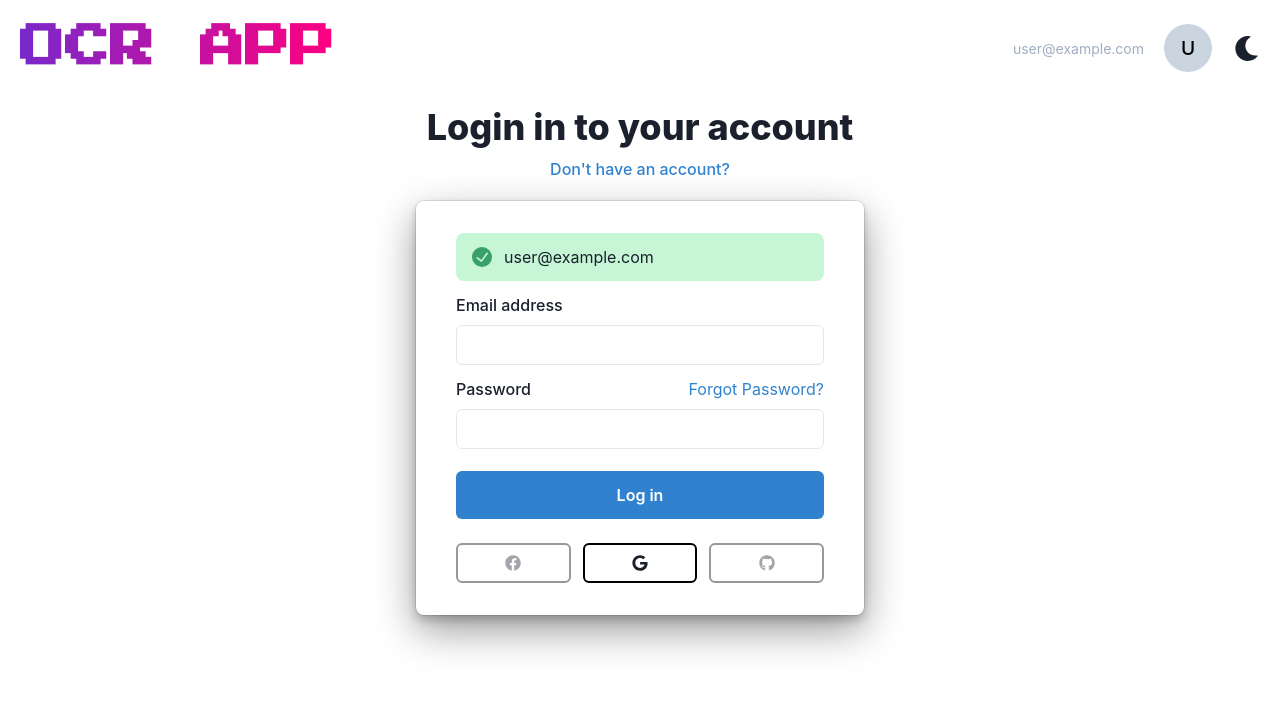
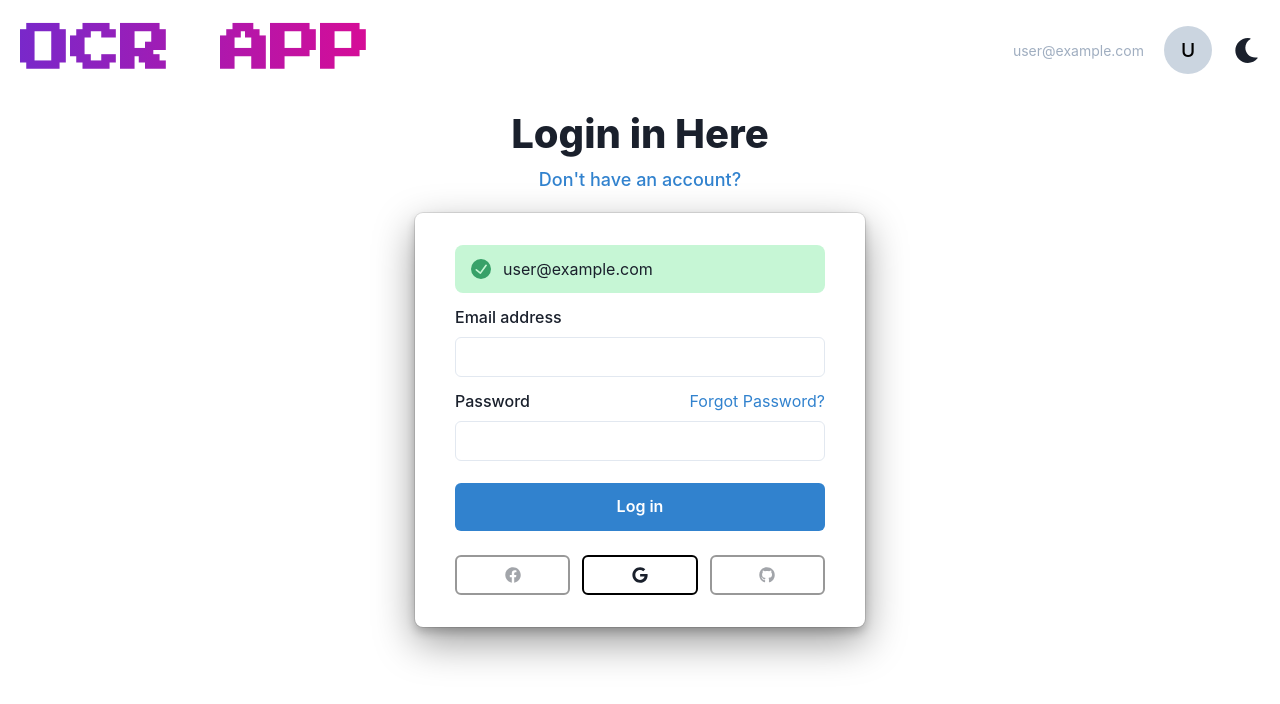
Before and after one commit to kkeval/OCR-App, a React (Create React App) app: page /login in a window 1280 px wide. Shown: the top 704 px of the page. Built offline with nearby package versions, Linux system fonts and the light colour scheme; no server answers; sample sign-in values are in the browser's storage.

Commit message:
Resposiveness added to Login and sign up Page

```diff
--- a/src/ColorModeSwitcher.js
+++ b/src/ColorModeSwitcher.js
@@ -10,7 +10,7 @@ export const ColorModeSwitcher = props => {
   return (
     <IconButton
       size="lg"
-      fontSize="25px"
+      fontSize={{base:"20px",md:"25px"}}
       variant="ghost"
       color="current"
       marginLeft="2"
--- a/src/components/Navbar/NavBar.js
+++ b/src/components/Navbar/NavBar.js
@@ -19,9 +19,8 @@ export default function NavBar() {
 
   return (
     <Flex
-      w="100%"
-      h="6em"
-      mb="10px"
+      h={{base:"70px",md:"100px"}}
+      mb={{base:"30px",md:"10px"}}
       alignItems="center"
       justifyContent="center"
     >
@@ -42,29 +41,29 @@ export default function NavBar() {
         style={{ fontFamily: "'Press Start 2P' ", textDecoration: "none" }}
         ml="20px"
         fontWeight="bold"
-        fontSize="45px"
+        fontSize={{base:"20px",md:"45px",lg:"50px"}}
         bgGradient="linear(to-r, #7928CA,#FF0080)"
         bgClip="text"
+        w={{base:"400px", md:"500px",lg:"500px"}}
       >
         OCR APP
       </Heading>
-      <Spacer />
+      <Spacer
+      />
       {!currentUser && (
-        <Box>
-          <Button colorScheme="light" variant="ghost" mr="2" fontSize="lg">
+          <>
+          <Button colorScheme="light" variant="ghost" mr={{base:"1px",md:"10px"}}fontSize={{base:"15px",md:'20px'}}>
             <Text as={ReLink} style={{ textDecoration: "none" }} as={ReLink} to="/signup">
               Sign Up
             </Text>
           </Button>
-
-
-            <Button colorScheme="light" variant="ghost" mr="2" fontSize="lg">
+            <Button colorScheme="light" variant="ghost" mr={{base:"1px",md:"10px"}} fontSize={{base:"15px",md:'20px'}}>
             <Text as={ReLink} style={{ textDecoration: "none" }}  to="/login">
               Login
               </Text>
             </Button>
+       </>
 
-        </Box>
       )}
       {currentUser && (
         <>
@@ -74,7 +73,7 @@ export default function NavBar() {
           <Profile />
         </>
       )}
-      <ColorModeSwitcher ml="10px" mr="10px" />
+      <ColorModeSwitcher  ml={{base:"1px",md:"10px"}} mr={{base:"2px",md:"10px"}} />
     </Flex>
   );
 }
--- a/src/components/OcrApp.js
+++ b/src/components/OcrApp.js
@@ -276,7 +276,9 @@ function OcrApp() {
           </DrawerContent>
         </DrawerOverlay>
       </Drawer>
-      <Container maxW="85%" as={Flex} maxH="lg">
+      <Container as={Flex} maxH="lg"
+       direction={{base:"column"}}
+      >
         <Flex
           direction="column"
           py="2"
@@ -286,7 +288,7 @@ function OcrApp() {
           position="relative"
           boxShadow="dark-lg"
           borderRadius="20px"
-          w="100%"
+          w="500px"
           mr="50px"
           bg={useColorModeValue("white", "black")}
         >
--- a/src/components/Signup/Signup.js
+++ b/src/components/Signup/Signup.js
@@ -5,9 +5,9 @@ import SignUpForm from "./SignUpForm";
 import { Link as ReLink } from "react-router-dom";
 
 const SignUp = () => (
-  <Box maxW="md" mx="auto">
+  <Box  maxW={{base:"90%",md:"450px"}} mx="auto">
 
-    <Heading textAlign="center" size="xl" fontWeight="extrabold" >
+    <Heading textAlign="center"  fontSize={{base:"30px",md:"40px"}} fontWeight="extrabold" >
       Sign Up Here
     </Heading>
     <Box as={ReLink}
@@ -16,9 +16,10 @@ const SignUp = () => (
 
           mt="2"
           mb="5"
-          align="center"
+          fontSize={{base:"sm",md:"18px"}}
+          textAlign="center"
           color={useColorModeValue("blue.500", "blue.200")}
-          maxW="md"
+          maxW="100%"
           fontWeight="medium"
         >
           Already have an account?
--- a/src/components/login/Card.js
+++ b/src/components/login/Card.js
@@ -10,9 +10,7 @@ export const Card = (props) => (
       md: '10',
     }}
     shadow="base"
-    rounded={{
-      sm: 'lg',
-    }}
+    rounded='lg'
     {...props}
   />
 )
--- a/src/components/login/Login.js
+++ b/src/components/login/Login.js
@@ -45,9 +45,9 @@ export default function Login() {
   }
 
   return (
-    <Box maxW="md" mx="auto">
-      <Heading textAlign="center" size="xl" fontWeight="extrabold">
-        Login in to your account
+    <Box maxW={{base:"90%",md:"450px"}} mx="auto">
+      <Heading textAlign="center" fontSize={{base:"30px",md:"40px"}} fontWeight="extrabold">
+        Login in Here
       </Heading>
 
       <Box as={ReLink}
@@ -56,9 +56,10 @@ export default function Login() {
 
           mt="2"
           mb="5"
-          align="center"
+          fontSize={{base:"sm",md:"18px"}}
+          textAlign="center"
           color={useColorModeValue("blue.500", "blue.200")}
-          maxW="md"
+          maxW="100%"
           fontWeight="medium"
         >
           Don&apos;t have an account?{" "}
```
